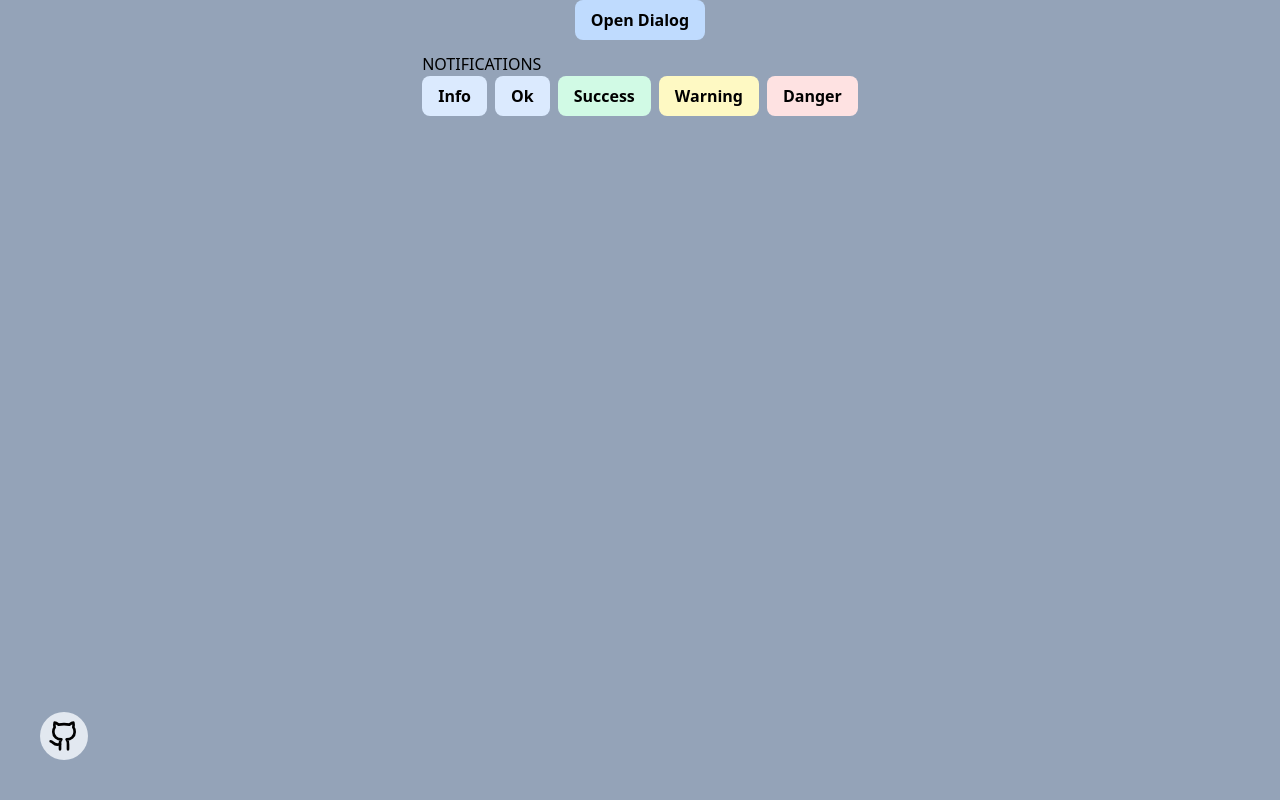
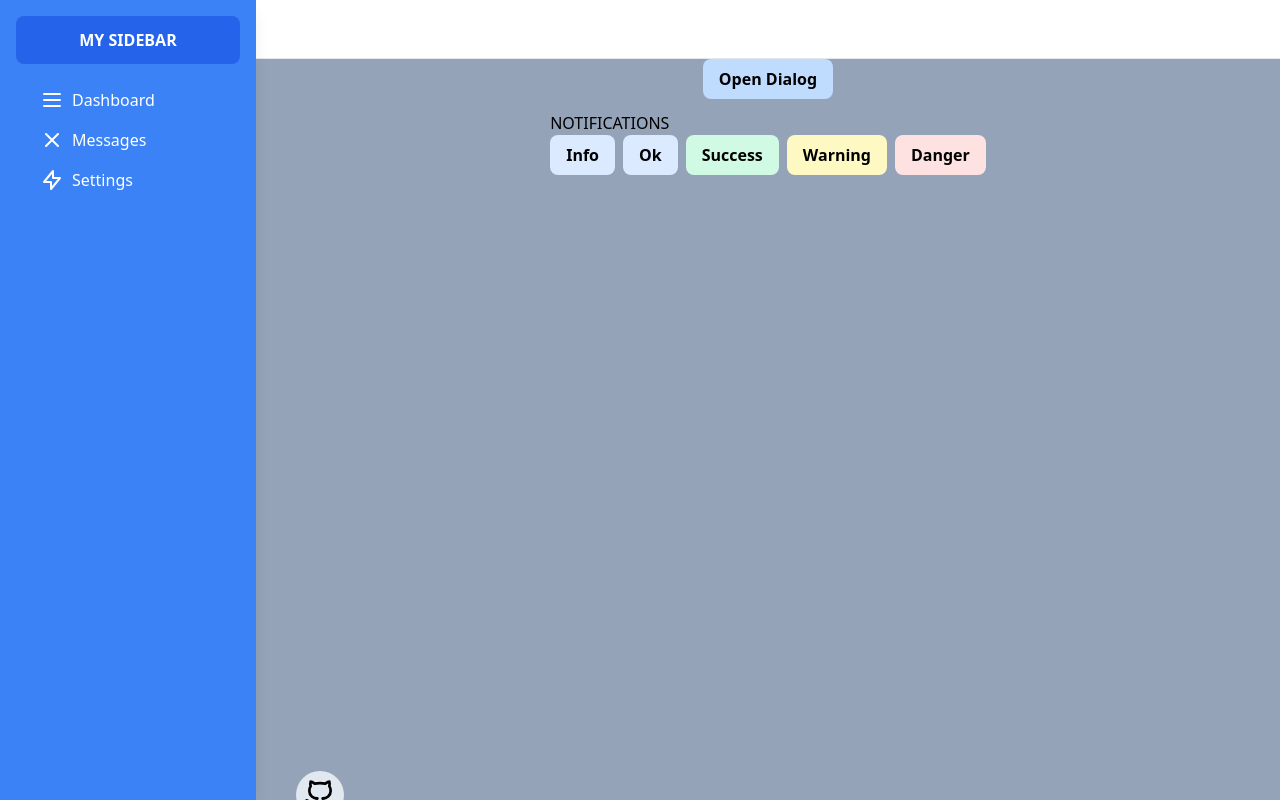
Before and after one commit to steverova/tailwind-feedback-components, a React (Vite) app: page /notification in a window 1280 px wide. Built offline with nearby package versions, Linux system fonts and the light colour scheme.

Commit message:
Refactor notification handling and update notification message format

```diff
--- a/package.json
+++ b/package.json
@@ -15,8 +15,8 @@
     "nanoid": "^5.0.7",
     "react": "^18.2.0",
     "react-code-blocks": "^0.1.6",
-    "react-dom": "^18.2.0"
-
+    "react-dom": "^18.2.0",
+    "react-router-dom": "^6.26.2"
   },
   "devDependencies": {
     "@biomejs/biome": "^1.8.3",
--- a/src/App.jsx
+++ b/src/App.jsx
@@ -1,106 +1,11 @@
-import { atomOneDark, CopyBlock, github, purebasic } from 'react-code-blocks'
-import './App.css'
-import { useAlertDialog } from './components/AlertDialog/useAlertDialog'
-import { useNotification } from './components/Notification/useNotification'
-import { types } from './components/helper'
-import samples from './samples'
-import { GithubIcon } from 'lucide-react'
+import Examples from './Examples'
+import MainLayout from './Layouts/MainLayout/MainLayout'
 
-function App() {
-	const { alertDialogHandler } = useAlertDialog()
-	const { notificationHandler, closeNotification } = useNotification()
-
-	const handleClick = async () => {
-		const result = await alertDialogHandler({
-			title: 'Confirm Action',
-			message: 'Are you sure you want to proceed?',
-			type: 'success'
-		})
-
-		if (!result) return
-
-		 await notificationHandler("success notification", {
-			type: 'success',
-			variant: 'outlined',
-			behavior: 'persistent'
-		})
-	}
-
-	const handleNotification = async (type) => {
-		const notificationId = await notificationHandler(`${type} notification`, {
-			type: type,
-			variant: 'filled',
-			behavior: 'autoHide'
-		})
-
-		setTimeout(() => {
-			closeNotification(notificationId)
-		}, 5000)
-
-		console.log(notificationId)
-	}
-
-	const array = Object.entries(types).map(([key, value]) => ({
-		key,
-		...value
-	}))
-
+const App = () => {
 	return (
-		<div className='h-screen bg-slate-400 relative'>
-			<div className=' flex flex-col gap-3 items-center justify-center'>
-				<button
-					className='bg-blue-200 px-4 py-2 rounded-lg hover:bg-blue-400 font-semibold'
-					type='button'
-					onClick={handleClick}>
-					Open Dialog
-				</button>
-
-				<div>
-					<p>NOTIFICATIONS</p>
-
-					<div className='flex flex-row flex-wrap gap-2'>
-						{array.map((type) => (
-							<button
-								key={type.label}
-								className={`${type.color} px-4 py-2 rounded-lg ${type.hoverColor} font-semibold`}
-								type='button'
-								onClick={() => handleNotification(type.label.toLowerCase())}>
-								{type.label}
-							</button>
-						))}
-					</div>
-				</div>
-			</div>
-			{/* <CopyBlock
-				customStyle={{
-					fontSize: '1rem',
-					textAlign: 'start',
-					borderRadius: '10px',
-					lineHeight: '1rem'
-				}}
-				language='jsx'
-				text={samples.notification}
-				showLineNumbers={true}
-				theme={atomOneDark}
-				wrapLines={true}
-				codeBlock
-			/> */}
-
-			<div className='absolute bottom-10 left-10'>
-				<button
-					type='button'
-					onClick={() =>
-						window.open(
-							'https://github.com/steverova/tailwind-feedback-components',
-							'_blank'
-						)
-					}
-					className='bg-slate-200 hover:bg-slate-300 p-2 rounded-full'>
-					<GithubIcon size={32} />
-				</button>
-			</div>
-		</div>
+		<MainLayout>
+			<Examples />
+		</MainLayout>
 	)
 }
-
 export default App
--- /dev/null
+++ b/src/Examples.jsx
@@ -0,0 +1,106 @@
+import { atomOneDark, CopyBlock, github, purebasic } from 'react-code-blocks'
+import './App.css'
+import { useAlertDialog } from './components/AlertDialog/useAlertDialog'
+import { useNotification } from './components/Notification/useNotification'
+import { types } from './components/helper'
+import samples from './samples'
+import { GithubIcon } from 'lucide-react'
+
+function Examples() {
+	const { alertDialogHandler } = useAlertDialog()
+	const { notificationHandler, closeNotification } = useNotification()
+
+	const handleClick = async () => {
+		const result = await alertDialogHandler({
+			title: 'Confirm Action',
+			message: 'Are you sure you want to proceed?',
+			type: 'success'
+		})
+
+		if (!result) return
+
+		 await notificationHandler("success notification", {
+			type: 'success',
+			variant: 'outlined',
+			behavior: 'persistent'
+		})
+	}
+
+	const handleNotification = async (type) => {
+		const notificationId = await notificationHandler(`${type} notification`, {
+			type: type,
+			variant: 'filled',
+			behavior: 'autoHide'
+		})
+
+		setTimeout(() => {
+			closeNotification(notificationId)
+		}, 5000)
+
+		console.log(notificationId)
+	}
+
+	const array = Object.entries(types).map(([key, value]) => ({
+		key,
+		...value
+	}))
+
+	return (
+		<div className='h-screen bg-slate-400 relative'>
+			<div className=' flex flex-col gap-3 items-center justify-center'>
+				<button
+					className='bg-blue-200 px-4 py-2 rounded-lg hover:bg-blue-400 font-semibold'
+					type='button'
+					onClick={handleClick}>
+					Open Dialog
+				</button>
+
+				<div>
+					<p>NOTIFICATIONS</p>
+
+					<div className='flex flex-row flex-wrap gap-2'>
+						{array.map((type) => (
+							<button
+								key={type.label}
+								className={`${type.color} px-4 py-2 rounded-lg ${type.hoverColor} font-semibold`}
+								type='button'
+								onClick={() => handleNotification(type.label.toLowerCase())}>
+								{type.label}
+							</button>
+						))}
+					</div>
+				</div>
+			</div>
+			{/* <CopyBlock
+				customStyle={{
+					fontSize: '1rem',
+					textAlign: 'start',
+					borderRadius: '10px',
+					lineHeight: '1rem'
+				}}
+				language='jsx'
+				text={samples.notification}
+				showLineNumbers={true}
+				theme={atomOneDark}
+				wrapLines={true}
+				codeBlock
+			/> */}
+
+			<div className='absolute bottom-10 left-10'>
+				<button
+					type='button'
+					onClick={() =>
+						window.open(
+							'https://github.com/steverova/tailwind-feedback-components',
+							'_blank'
+						)
+					}
+					className='bg-slate-200 hover:bg-slate-300 p-2 rounded-full'>
+					<GithubIcon size={32} />
+				</button>
+			</div>
+		</div>
+	)
+}
+
+export default Examples
--- /dev/null
+++ b/src/Layouts/MainLayout/MainLayout.jsx
@@ -0,0 +1,77 @@
+import { MenuIcon, XIcon } from 'lucide-react'
+import { useState, useEffect } from 'react'
+import Header from './components/Header'
+import Sidebar from './components/SideBar'
+
+
+
+
+
+
+
+function MainLayout({ children }) {
+	const [showSidebar, setShowSidebar] = useState(false)
+
+	const toggleSidebar = () => {
+		setShowSidebar(!showSidebar)
+	}
+
+	// Función para cerrar sidebar en pantallas más grandes que 'sm'
+	useEffect(() => {
+		const handleResize = () => {
+			if (window.innerWidth >= 640) {
+				setShowSidebar(false)
+			}
+		}
+
+		// Cerrar sidebar al hacer clic fuera
+		const handleClickOutside = (event) => {
+			if (!document.getElementById('sidebar').contains(event.target)) {
+				setShowSidebar(false)
+			}
+		}
+
+		window.addEventListener('resize', handleResize)
+		document.addEventListener('mousedown', handleClickOutside)
+
+		return () => {
+			window.removeEventListener('resize', handleResize)
+			document.removeEventListener('mousedown', handleClickOutside)
+		}
+	}, [])
+
+	return (
+		<div className='flex h-screen bg-gray-100'>
+			{/* Sidebar */}
+			<div id='sidebar'>
+				<Sidebar
+					isOpen={showSidebar}
+					setShowSidebar={setShowSidebar}
+				/>
+			</div>
+
+			{/* Main content */}
+			<div className='flex flex-col flex-1 overflow-y-auto'>
+				{/* Header */}
+				<div className='relative'>
+					{!showSidebar && (
+						<button
+							type='button'
+							onClick={toggleSidebar}
+							className='md:hidden fixed top-4 left-4 p-2 flex items-center justify-center text-white *:text-blue-500 focus:outline-none focus:text-blue-700'>
+							<MenuIcon className='w-6 h-6' />
+						</button>
+					)}
+				</div>
+
+				{/* Header */}
+				<Header toggleSidebar={toggleSidebar} />
+
+				{/* Main content area */}
+				<div className='h-screen overflow-y-auto'>{children}</div>
+			</div>
+		</div>
+	)
+}
+
+export default MainLayout
--- /dev/null
+++ b/src/Layouts/MainLayout/components/Header.jsx
@@ -0,0 +1,7 @@
+const Header = ({ children }) => (
+	<div className='flex items-center justify-between h-16 bg-white border-b border-gray-200 shadow-sm'>
+		<div className='flex items-center px-4'>{children}</div>
+	</div>
+)
+
+export default Header
--- /dev/null
+++ b/src/Layouts/MainLayout/components/NavItem.jsx
@@ -0,0 +1,22 @@
+const NavItem = ({ title, iconPath }) => (
+	<a
+		href='#'
+		className='flex items-center px-4 py-2 text-white hover:bg-blue-700 rounded-lg transition'>
+		<svg
+			xmlns='http://www.w3.org/2000/svg'
+			className='h-6 w-6 mr-2'
+			fill='none'
+			viewBox='0 0 24 24'
+			stroke='currentColor'>
+			<path
+				strokeLinecap='round'
+				strokeLinejoin='round'
+				strokeWidth='2'
+				d={iconPath}
+			/>
+		</svg>
+		{title}
+	</a>
+)
+
+export default NavItem
--- /dev/null
+++ b/src/Layouts/MainLayout/components/SideBar.jsx
@@ -0,0 +1,43 @@
+import { XIcon } from 'lucide-react'
+import NavItem from './NavItem'
+
+const Sidebar = ({ isOpen, setShowSidebar }) => (
+	<div
+		className={`fixed top-0 left-0 h-full bg-blue-500 text-white p-4 transition-transform duration-300 ease-in-out transform z-50 shadow-lg ${
+			isOpen ? 'translate-x-0' : '-translate-x-full'
+		} md:translate-x-0 md:relative md:w-64 w-3/4`}>
+		<div>
+			<div className='relative flex items-center justify-center h-12 bg-blue-600 rounded-lg'>
+				<span className='text-white font-bold uppercase'>My Sidebar</span>
+
+				<div className='absolute right-4'>
+					<button
+						onClick={() => setShowSidebar(false)}
+						type='button'
+						className='md:hidden flex items-center text-white hover:text-gray-300 focus:outline-none focus:text-gray-300'>
+						<XIcon className='h-6 w-6' />
+					</button>
+				</div>
+			</div>
+
+			<div className='flex flex-col flex-1 overflow-y-auto'>
+				<nav className='flex-1 px-2 py-4'>
+					<NavItem
+						title='Dashboard'
+						iconPath='M4 6h16M4 12h16M4 18h16'
+					/>
+					<NavItem
+						title='Messages'
+						iconPath='M6 18L18 6M6 6l12 12'
+					/>
+					<NavItem
+						title='Settings'
+						iconPath='M13 10V3L4 14h7v7l9-11h-7z'
+					/>
+				</nav>
+			</div>
+		</div>
+	</div>
+)
+
+export default Sidebar
--- a/src/main.jsx
+++ b/src/main.jsx
@@ -14,6 +14,7 @@ ReactDOM.createRoot(document.getElementById('root')).render(
 				animation: 'fadeScale'
 			}}>
 			<AlertDialogProvider>
+
 				<App />
 			</AlertDialogProvider>
 		</NotificationProvider>
```
Also changed, not shown: 1 other file (tests, documents, lock files or other folders).
